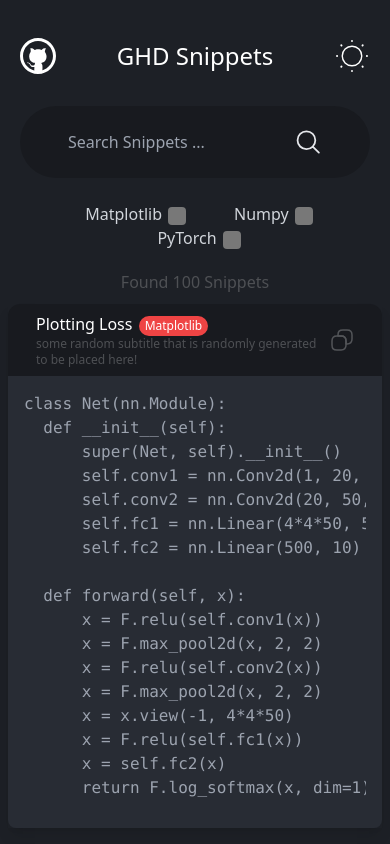
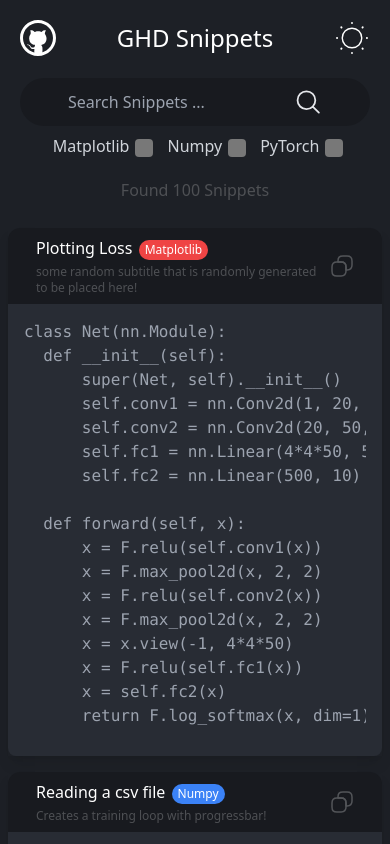
Before and after one commit to Gholamrezadar/ghd-snippets-next, a Next.js app: page / in a window 390 px wide. Shown: the top 844 px of the page. Built offline with nearby package versions, Linux system fonts and the light colour scheme.

Commit message:
mobile friendly styles

```diff
--- a/components/CheckBoxItem.tsx
+++ b/components/CheckBoxItem.tsx
@@ -9,9 +9,9 @@
 }) => {
   return (
     <>
-      <div className="mx-5">
+      <div className="md:mx-5 mx-1">
         <label
-          className="mx-1.5 ml-2 text-md  text-gray-900 dark:text-gray-300 cursor-pointer"
+          className="mx-1.5 text-md text-gray-900 dark:text-gray-300 cursor-pointer"
           htmlFor={tag}
         >
           {tag}
--- a/components/Navbar.tsx
+++ b/components/Navbar.tsx
@@ -17,7 +17,7 @@
         />
       </Head>
       {/* Navbar */}
-      <div className="flex h-28 w-full items-center justify-center">
+      <div className="flex h-22 md:h-28 w-full items-center justify-center">
         <div className="flex h-full w-full max-w-4xl items-center justify-between p-5 text-2xl dark:text-ghd-dark-text">
           {/* Github svg */}
           <div className="cursor-pointer">
--- a/components/SearchBar.tsx
+++ b/components/SearchBar.tsx
@@ -50,13 +50,13 @@
   return (
     <>
       {/* Search Bar */}
-      <div className="flex h-44 w-full items-center justify-center mb-4">
+      <div className="flex h-32 md:h-44 w-full items-center justify-center mb-6 md:md-4">
         <div className="flex h-full w-full max-w-4xl flex-col items-center justify-center p-5 dark:text-white">
           {/* Search field */}
-          <div className="flex items-center justify-center w-full max-w-2xl mb-6">
+          <div className="flex items-center justify-center w-full max-w-2xl mb-2 md:mb-6">
             <div
               tabIndex={0}
-              className=" flex form-control m-0 block w-full rounded-full dark:bg-ghd-dark-dark bg-clip-padding px-12 py-5 text-gray-200 transition ease-in-out focus:ring-4 focus:ring-slate-700 focus-ring"
+              className=" flex form-control m-0 block w-full rounded-full dark:bg-ghd-dark-dark bg-clip-padding px-12 md:py-5 py-2 text-gray-200 transition ease-in-out focus:ring-4 focus:ring-slate-700 focus-ring"
             >
               {/* Search field input */}
               <input
--- a/components/Snippet.tsx
+++ b/components/Snippet.tsx
@@ -50,7 +50,7 @@
         <div className="overflow-hidden">
           <div className="dark:bg-ghd-dark-dark flex flex-row justify-between rounded-t-xl px-7 py-2">
             <div>
-              <div className="text-md text-ghd-dark-text">
+              <div className="text-md text-ghd-dark-text mb-1">
                 {snippet.title} {tagList}
               </div>
 
```
